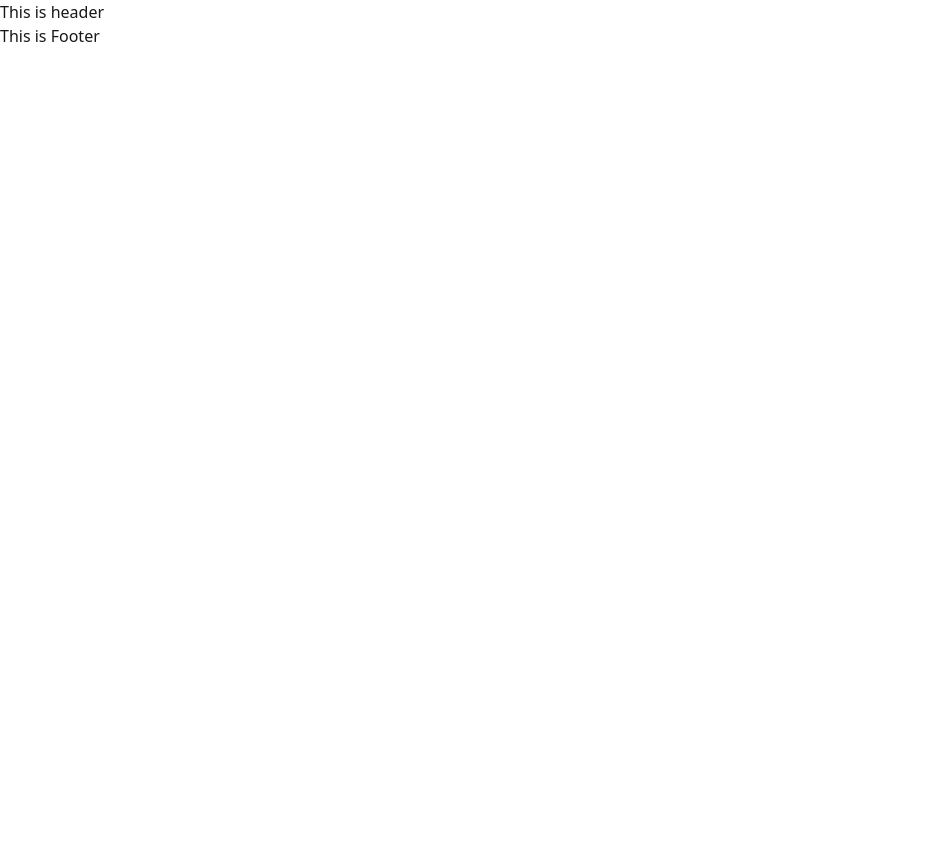
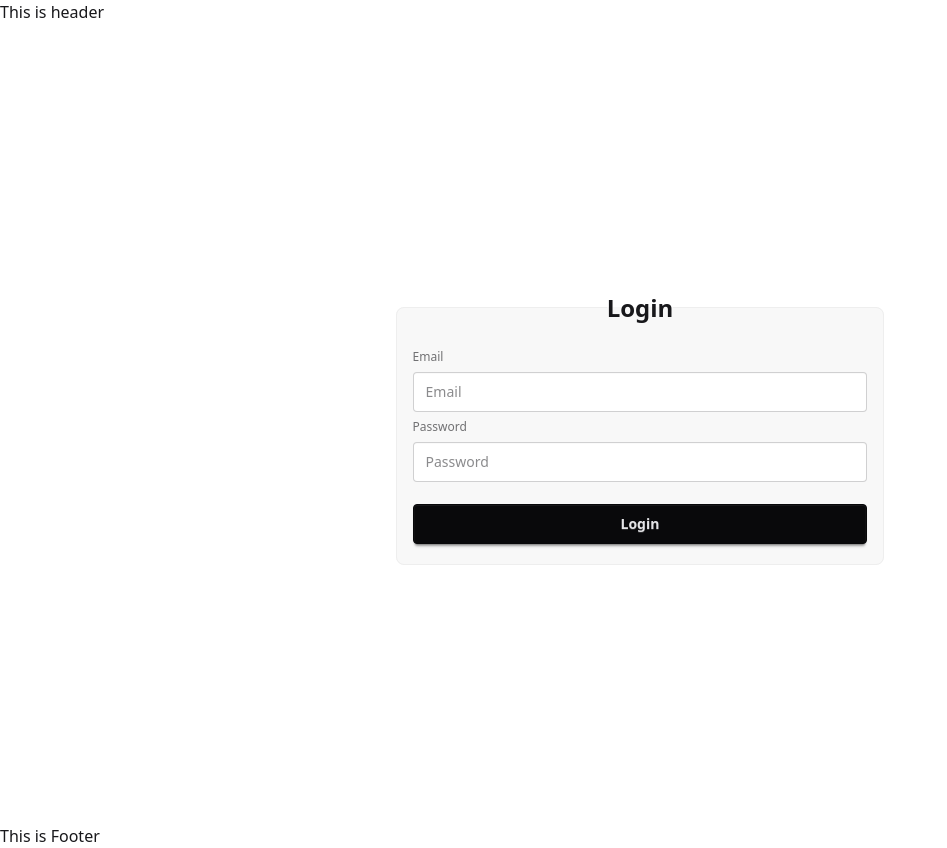
Before and after one commit to tnayem/coffee-store-clientt, a React (Vite) app: page /login in a window 1280 px wide. Shown: the whole page, without its empty margins (0-947 px from the left). Before the commit the page ends 800 px from the top, so only its background shows below. Built offline with nearby package versions, Linux system fonts and the light colour scheme.

Commit message:
implement login page

```diff
--- a/src/components/Login.jsx
+++ b/src/components/Login.jsx
@@ -2,8 +2,17 @@ import React from 'react';
 
 const Login = () => {
     return (
-        <div>
+        <div className='flex min-h-screen justify-center items-center'>
+            <fieldset className="fieldset bg-base-200 border-base-300 rounded-box w-5/12 border p-4 mx-auto py-5">
+                <legend className="fieldset-legend font-bold text-center text-2xl">Login</legend>
+                <label className="label">Email</label>
+                <input type="email" className="input w-full" placeholder="Email" />
 
+                <label className="label">Password</label>
+                <input type="password" className="input w-full" placeholder="Password" />
+
+                <button className="btn btn-neutral mt-4">Login</button>
+            </fieldset>
         </div>
     );
 };
```
